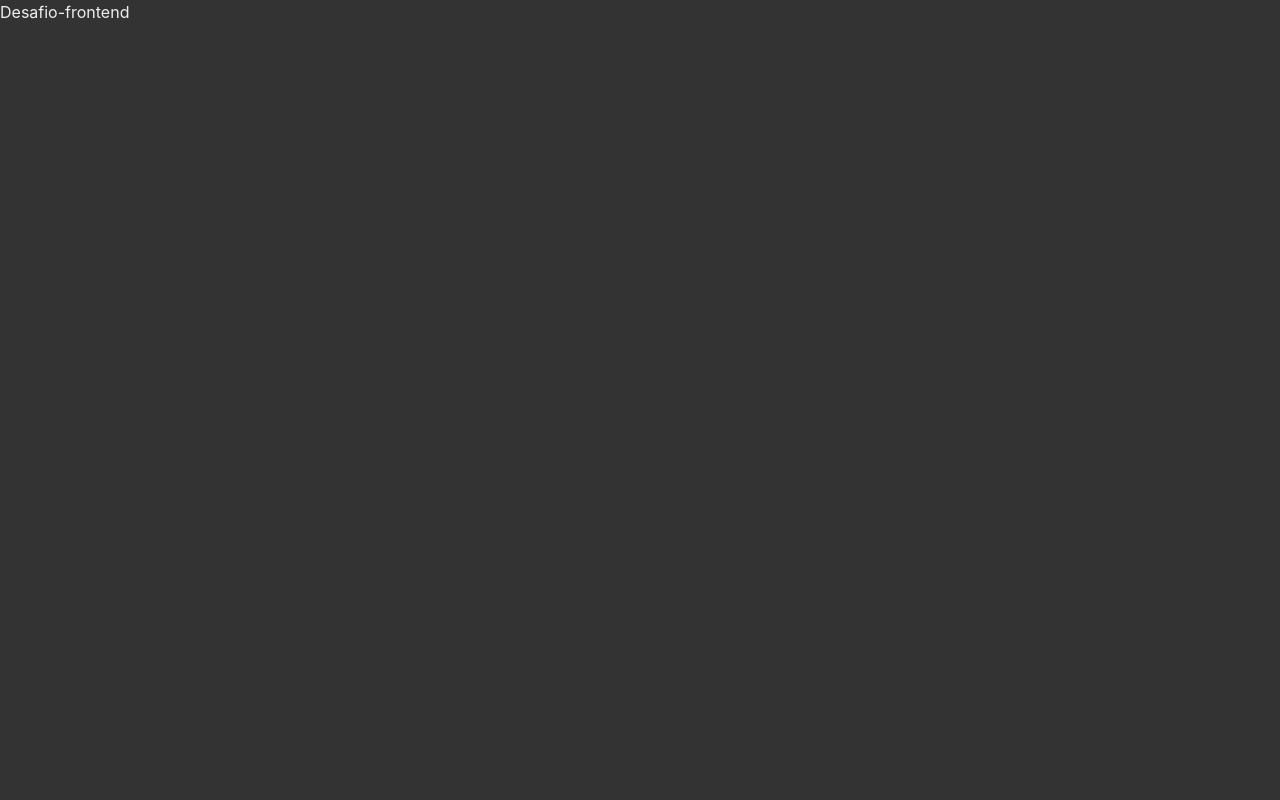
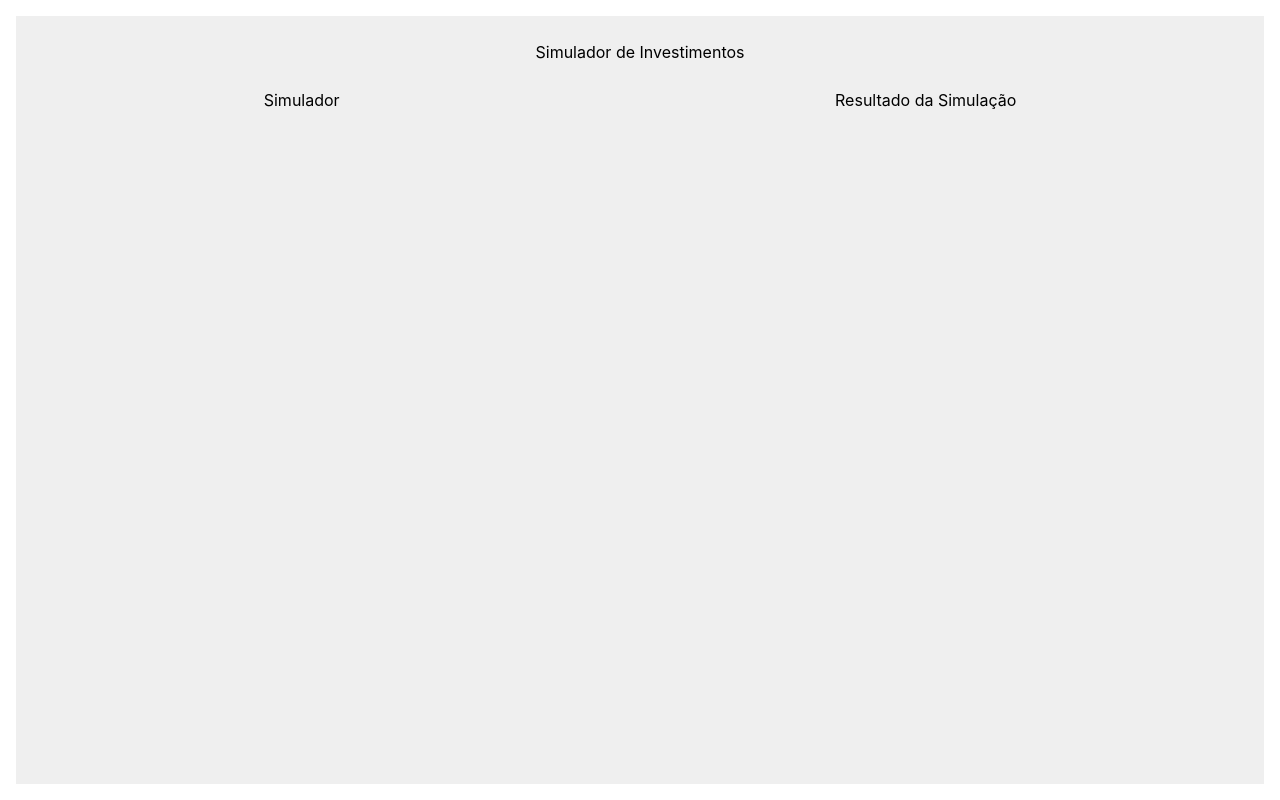
Before and after one commit to raw-vitor/desafio-frontend, a Next.js app: page / in a window 1280 px wide. Built offline with nearby package versions, Linux system fonts and the light colour scheme.

Commit message:
application base code structure

```diff
--- a/src/pages/index.tsx
+++ b/src/pages/index.tsx
@@ -1,7 +1,26 @@
+import { Flex, Text } from "@chakra-ui/react";
 import type { NextPage } from "next";
 
 const Home: NextPage = () => {
-  return <h1>Desafio-frontend</h1>;
+  return (
+    <Flex
+      align="center"
+      direction="column"
+      h="calc(100vh - 32px)"
+      m="4"
+      bg="gray.50"
+    >
+      <Text p="6">Simulador de Investimentos</Text>
+      <Flex w="full" h="full" justify="space-around">
+        <Flex>
+          <Text>Simulador</Text>
+        </Flex>
+        <Flex>
+          <Text>Resultado da Simulação</Text>
+        </Flex>
+      </Flex>
+    </Flex>
+  );
 };
 
 export default Home;
--- a/src/styles/theme.ts
+++ b/src/styles/theme.ts
@@ -4,8 +4,8 @@ export const theme = extendTheme({
   styles: {
     global: {
       body: {
-        bg: "#333",
-        color: "gray.50",
+        bg: "#FFF",
+        color: "#000",
       },
     },
   },
```
